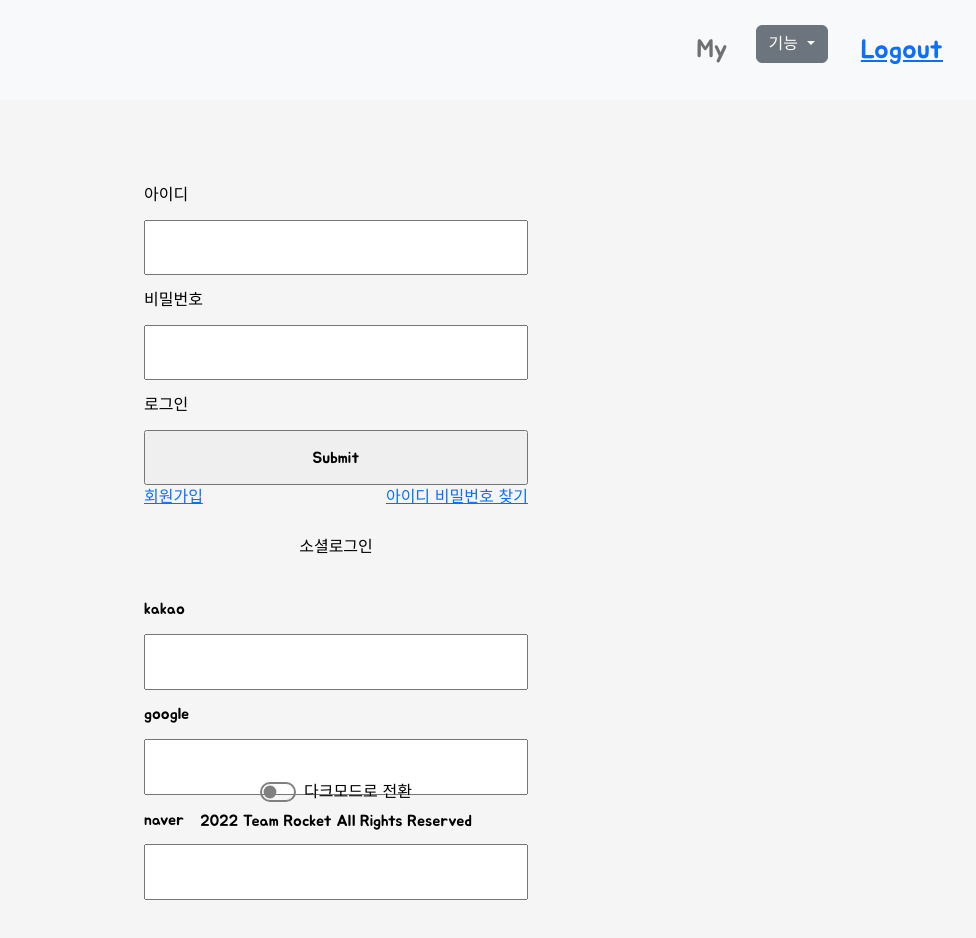
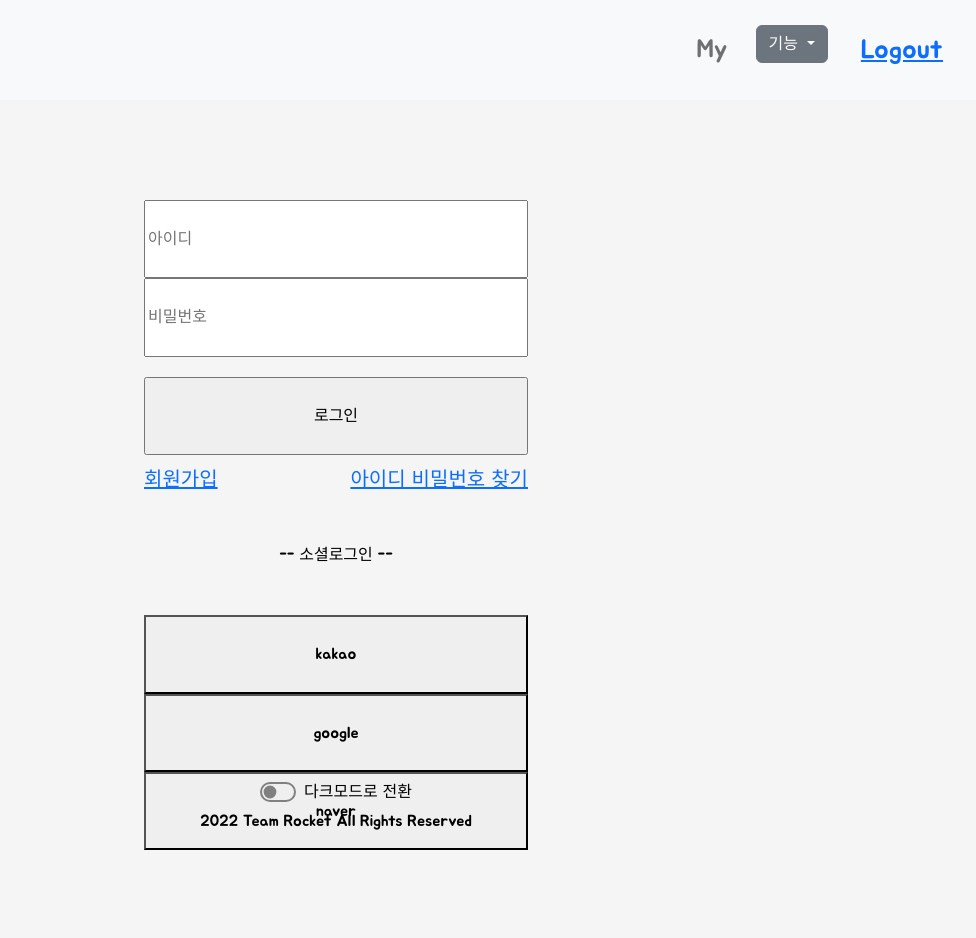
Before and after one commit to B5-Pets/PetSo_frontend, a plain HTML site: page templates/login.html in a window 1280 px wide. Shown: the full height of the page, 304-1280 px from the left. Drawn offline with nearby package versions, Linux system fonts and the light colour scheme.

Commit message:
feat login.html and index.css

```diff
--- a/static/css/index.css
+++ b/static/css/index.css
@@ -105,18 +105,22 @@ body {
   }
 
  .login_box1{
-  height: 70px;
+  height:100px;
   width: 100%;
   }
 
  .login_box2{
   display: grid;
   text-align:center;
-  height: 730px;
+  height: 650px;
   margin: 0 auto;
   width: 30%;
+
+
     }
  .login_box2-1{
+    margin-top: 10px;
+    font-size: 20px;
     display: flex;
     width: 100%;
     justify-content: space-between;
--- a/templates/login.html
+++ b/templates/login.html
@@ -67,27 +67,25 @@
         <!-- 여기에 본문 -->
           <div class="login_box1"></div>
 
+          <form action="" method="POST">
           <div class="login_box2" style="background-color: whitesmoke">
 
-            <label for="">아이디</label>
-            <input type="text">
-            <label for="">비밀번호</label>
-            <input type="text">
-            <label for="">로그인</label>
-            <input type="submit">
+            <input type="text" placeholder="아이디" >
+            <input type="text" placeholder="비밀번호"style="margin-bottom: 20px;">
+
+            <input type="submit" value="로그인">
             <div class="login_box2-1">
             <a href="">회원가입</a>
             <a href="">아이디 비밀번호 찾기</a>
           </div>
-            소셜로그인
-            <label for="">kakao</label>
-            <input type="text">
-            <label for="">google</label>
-            <input type="text">
-            <label for="">naver</label>
-            <input type="text">
+           -- 소셜로그인 --
+            <button>kakao</button>
+            <button>google</button>
+            <button>naver</button>
 
+          </form>
           </div>
+
           <div class="login_box3"></div>
 
       </div>
```
